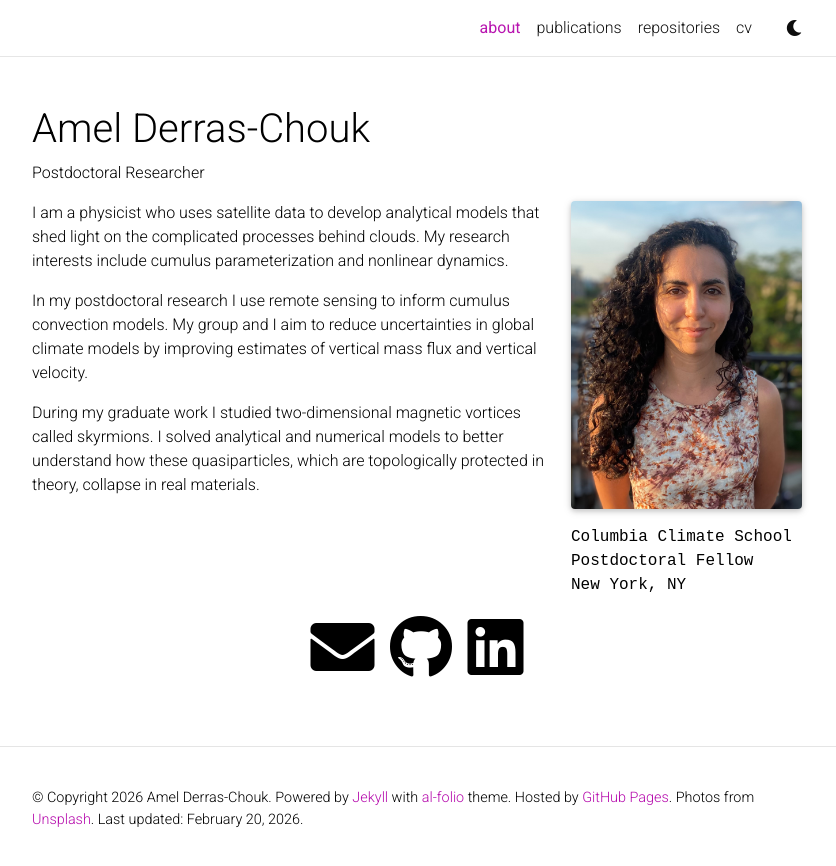
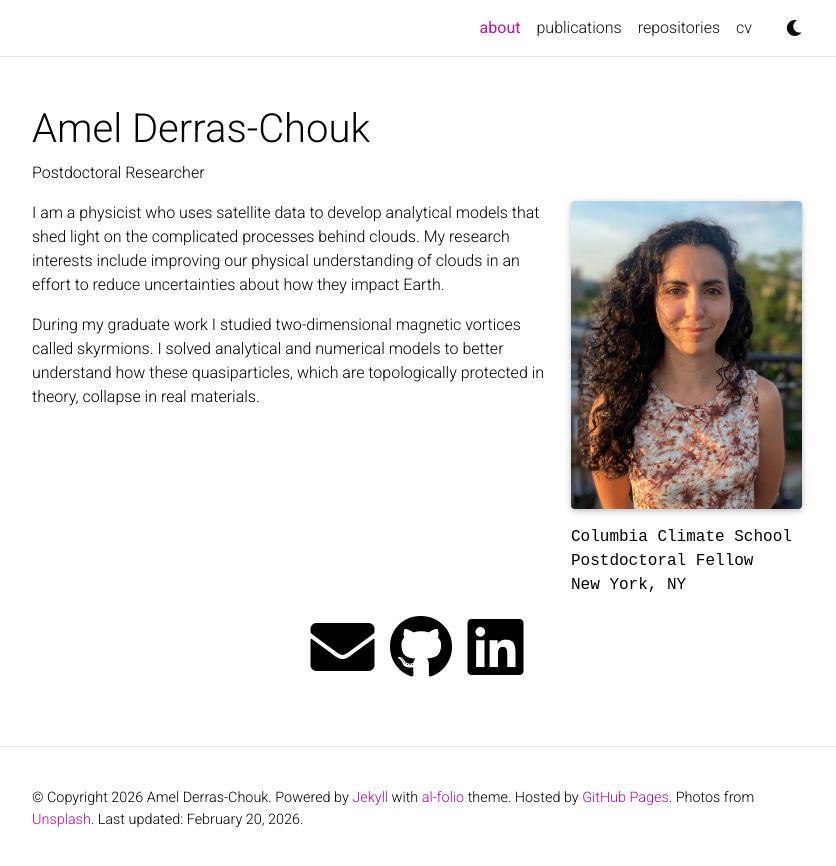
Before and after one commit to aderras/aderras.github.io, a Jekyll site: the page built from _pages/about.md, in a window 1280 px wide. Shown: the top 866 px of the page, without its empty margins (223-1059 px from the left). Built offline with Jekyll 4.4.1, drawn with Linux system fonts in a browser that asks for light colours; comment, search, counter and statistics services are not loaded; a style sheet for code colours, icons or effects is not loaded.

Commit message:
Updating cv and main page

```diff
--- a/_pages/about.md
+++ b/_pages/about.md
@@ -16,8 +16,6 @@ news: False  # includes a list of news items
 selected_papers: false # includes a list of papers marked as "selected={true}"
 social: true  # includes social icons at the bottom of the page
 ---
-I am a physicist who uses satellite data to develop analytical models that shed light on the complicated processes behind clouds. My research interests include cumulus parameterization and nonlinear dynamics.
-
-In my postdoctoral research I use remote sensing to inform cumulus convection models. My group and I aim to reduce uncertainties in global climate models by improving estimates of vertical mass flux and vertical velocity.
+I am a physicist who uses satellite data to develop analytical models that shed light on the complicated processes behind clouds. My research interests include improving our physical understanding of clouds in an effort to reduce uncertainties about how they impact Earth.
 
 During my graduate work I studied two-dimensional magnetic vortices called skyrmions. I solved analytical and numerical models to better understand how these quasiparticles, which are topologically protected in theory, collapse in real materials.
```
Also changed, not shown: 1 other file.
